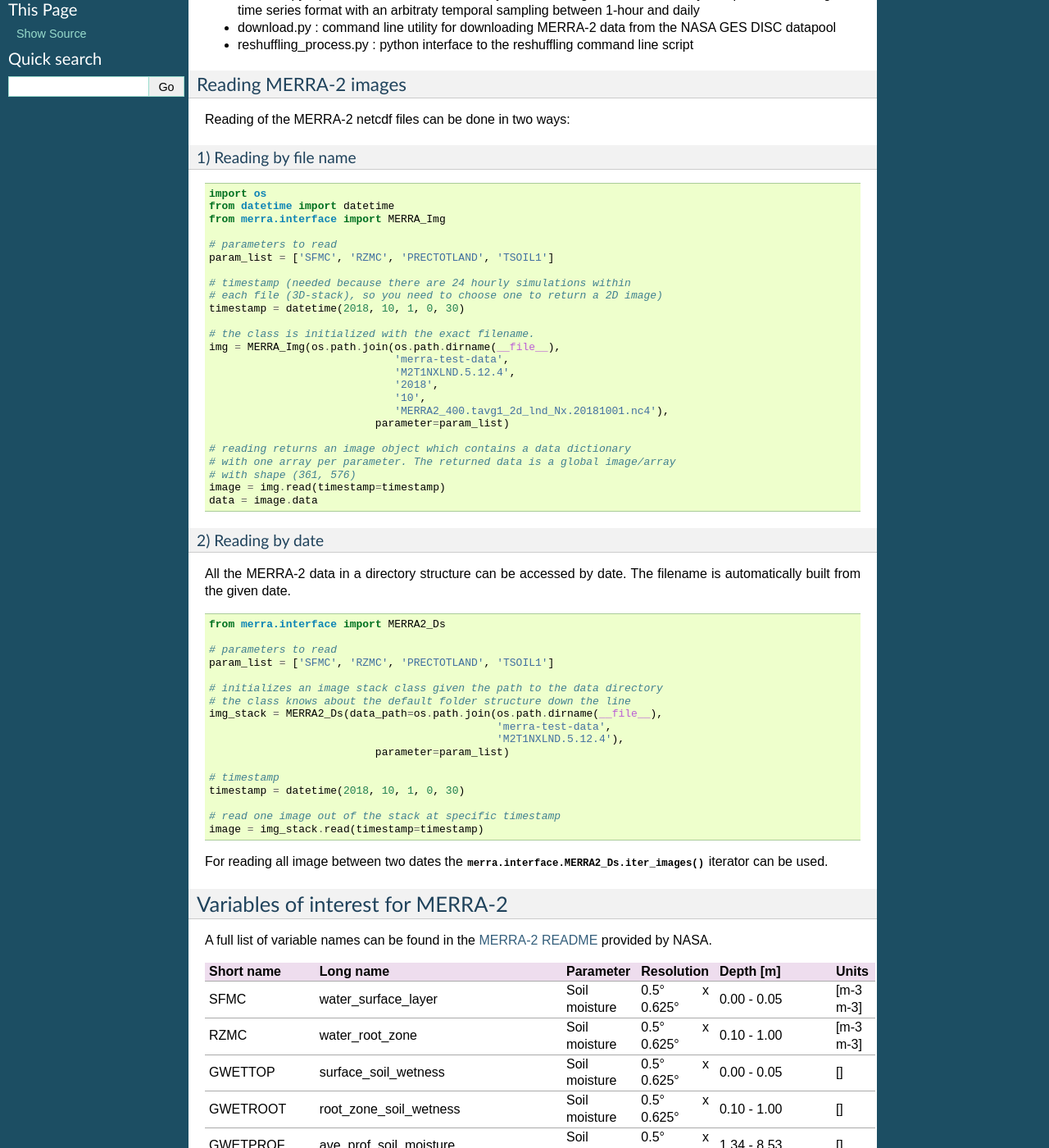
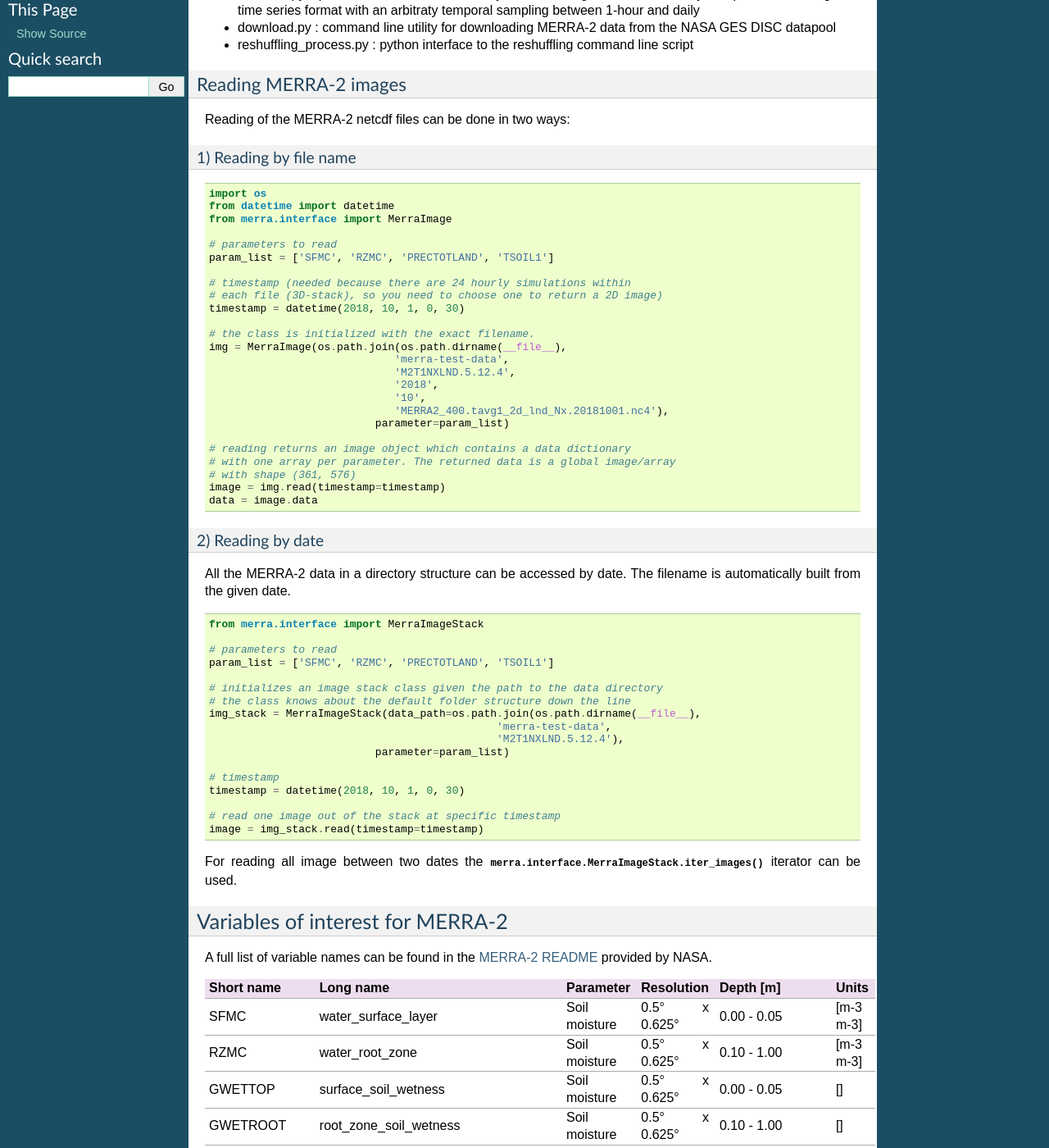
Before and after one commit to TUW-GEO/merra, a Sphinx documentation site: the page built from docs/index.rst, in a window 1280 px wide and 1400 px high, scrolled down 394 px. Shown: the whole window at 82% size. Built offline with Sphinx 7.4.7, drawn with Linux system fonts in a browser that asks for light colours; pages that are not in the unit, such as notebooks, are missing from menus; some of the changed text lies outside the part shown.

Commit message:
- changes due to refactored class names in interface.py also apply to documentation code samples

```diff
--- a/docs/img2ts.rst
+++ b/docs/img2ts.rst
@@ -55,11 +55,11 @@ Reading converted time series data
 ----------------------------------
 
 For reading the data the ``merra_repurpose`` command produces the class
-``MERRA2_Ts``:
+``MerraTs``:
 
 .. code-block:: python
 
-    from merra.interface import MERRA2_Ts
+    from merra.interface import MerraTs
 
     # specify path to data folder
     path = '../timeseries/data'
@@ -68,9 +68,9 @@ For reading the data the ``merra_repurpose`` command produces the class
     lon, lat = (16.375, 48.125)
 
     # initialize the time series class
-    merra_reader = MERRA2_Ts(ts_path=path,
-                             ioclass_kws={'read_bulk':True},
-                             parameters=['SFMC'])
+    merra_reader = MerraTs(ts_path=path,
+                           ioclass_kws={'read_bulk':True},
+                           parameters=['SFMC'])
 
     # read SFMC time series at the location
     ts = merra_reader.read(lon, lat)
--- a/docs/reading.rst
+++ b/docs/reading.rst
@@ -10,7 +10,7 @@ Reading of the MERRA-2 netcdf files can be done in two ways:
 
     import os
     from datetime import datetime
-    from merra.interface import MERRA_Img
+    from merra.interface import MerraImage
 
     # parameters to read
     param_list = ['SFMC', 'RZMC', 'PRECTOTLAND', 'TSOIL1']
@@ -20,7 +20,7 @@ Reading of the MERRA-2 netcdf files can be done in two ways:
     timestamp = datetime(2018, 10, 1, 0, 30)
 
     # the class is initialized with the exact filename.
-    img = MERRA_Img(os.path.join(os.path.dirname(__file__),
+    img = MerraImage(os.path.join(os.path.dirname(__file__),
                                  'merra-test-data',
                                  'M2T1NXLND.5.12.4',
                                  '2018',
@@ -42,14 +42,14 @@ The filename is automatically built from the given date.
 
 .. code-block:: python
 
-    from merra.interface import MERRA2_Ds
+    from merra.interface import MerraImageStack
 
     # parameters to read
     param_list = ['SFMC', 'RZMC', 'PRECTOTLAND', 'TSOIL1']
 
     # initializes an image stack class given the path to the data directory
     # the class knows about the default folder structure down the line
-    img_stack = MERRA2_Ds(data_path=os.path.join(os.path.dirname(__file__),
+    img_stack = MerraImageStack(data_path=os.path.join(os.path.dirname(__file__),
                                                  'merra-test-data',
                                                  'M2T1NXLND.5.12.4'),
                               parameter=param_list)
@@ -61,5 +61,5 @@ The filename is automatically built from the given date.
     image = img_stack.read(timestamp=timestamp)
 
 For reading all image between two dates the
-:py:meth:`merra.interface.MERRA2_Ds.iter_images` iterator can be
+:py:meth:`merra.interface.MerraImageStack.iter_images` iterator can be
 used.
```
